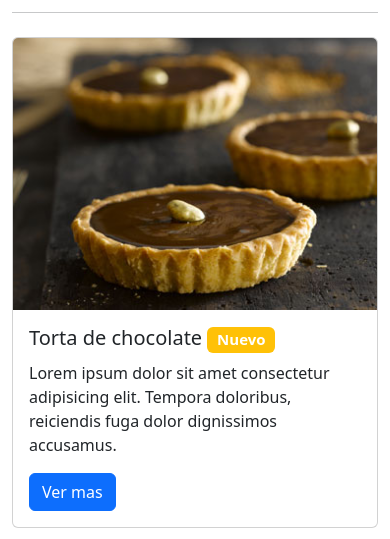
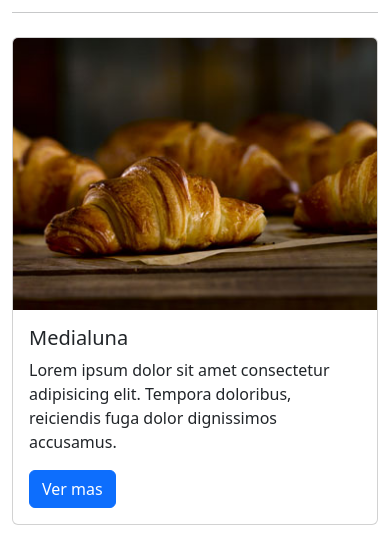
Before and after one commit to facudiezojeda/panaderiacocucomision19i, a plain HTML site: page pages/productos.html in a window 390 px wide. Shown: the part 251-790 px from the top of the page. Drawn offline with Linux system fonts and the light colour scheme.

Commit message:
se oculto primera columna

```diff
--- a/pages/productos.html
+++ b/pages/productos.html
@@ -50,7 +50,7 @@
             <h1 class="display-2 text-center">Galeria de productos</h1>
             <hr>
             <article class="row">
-                <div class="col-sm-12 col-md-4 col-lg-3 my-2">
+                <div class="col-sm-12 col-md-4 col-lg-3 my-2 d-none d-md-block">
                     <div class="card">
                         <img src="../img/productos/Torta-de-chocolate_00098_portfolio.jpg" alt="torta de chocolate"
                             class="card-img-top">
```
